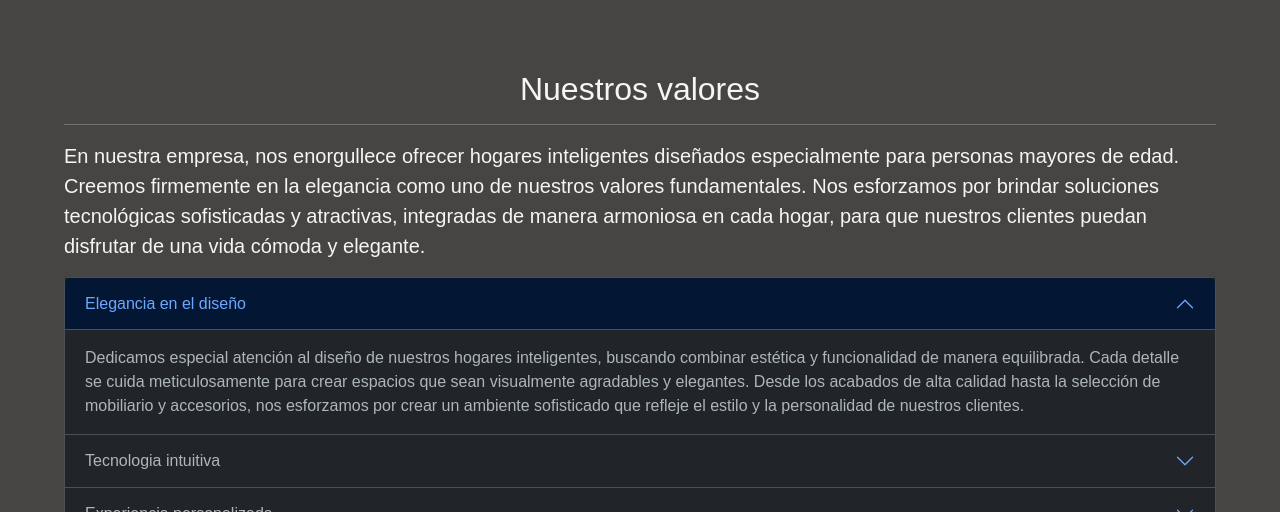
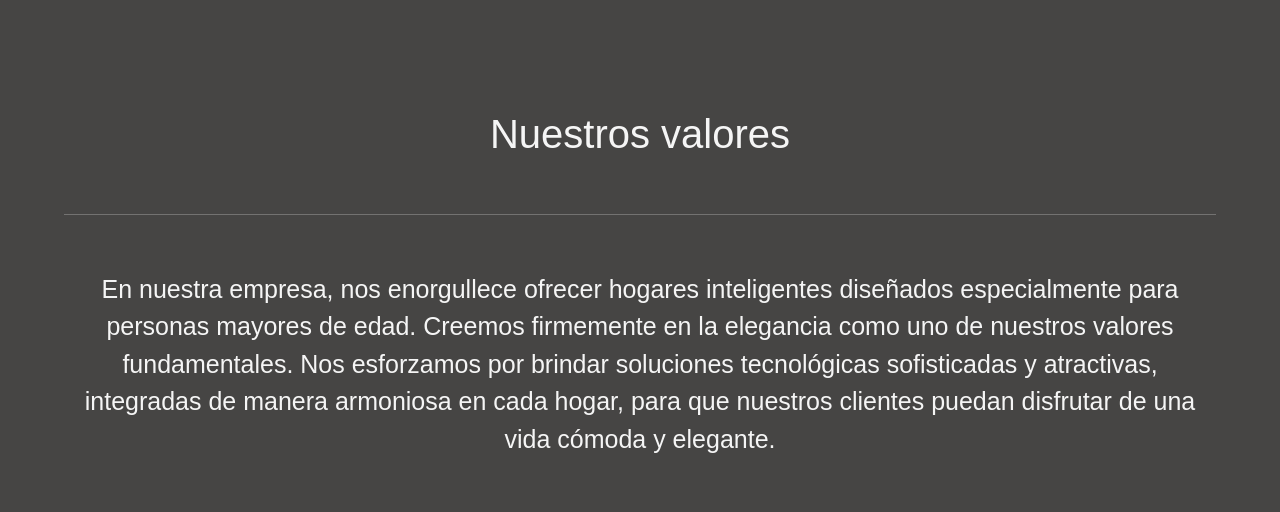
Before and after one commit to mbottelli/sanctuary-43010, a plain HTML site: page index.html in a window 1280 px wide. Shown: the part 1709-2221 px from the top of the page. Drawn offline with nearby package versions, Linux system fonts and the light colour scheme; a web font is replaced by a local one.

Commit message:
valores emprolijados

```diff
--- a/css/style.css
+++ b/css/style.css
@@ -116,7 +116,6 @@ header nav ul li a{
     height: 300px;
     align-self: center;
 }
-
 @media screen and (max-width: 991px) {
     .div1{
         flex-direction: column;
@@ -144,9 +143,14 @@ header nav ul li a{
 }
 .valores h2{
     text-align: center;
+    padding: 5vh 0 5vh 0;
+    font-size: 40px;
 }
 .valores p{
     font-size: 20px;
+    padding: 5vh 0 5vh 0;
+    text-align: center;
+    font-size: 25px;
 }
 
 /* -----NEWSLETTER----- */
--- a/index.html
+++ b/index.html
@@ -41,15 +41,15 @@
             <h2>Hogares elegantes, vida perfecta</h2>
             <p>Bienvenido a un mundo de lujo moderno y facilidad en cada rincón de tu hogar. Nuestros Hogares Inteligentes, creados especialmente para la generación dorada, te permiten disfrutar de la comodidad de la tecnología inteligente sin comprometer la belleza y sofisticación que te mereces</p>
         </div>
-        <div class="div1"> <!-- Pensar que poner acá, introducción a la empresa?-->
+        <div class="div1">
             <div>
-                <h2>Titulo</h2>
+                <h2>Moderno y Accesible</h2>
                 <hr>
                 <p>Nuestra pasión por la elegancia y el confort nos impulsa a buscar constantemente nuevas formas de mejorar la vida de nuestros clientes, brindándoles hogares inteligentes que les permitan disfrutar de una vida plena y enriquecedora. Desde sistemas de automatización intuitivos hasta soluciones de seguridad avanzadas, cada elemento en nuestros hogares ha sido cuidadosamente seleccionado para proporcionar la máxima comodidad y tranquilidad.</p>
             </div>
             <img src="img/smarthome1.jpg" class="img-fluid" alt="">
         </div>
-        <div class="valores">  <!-- Analizar formateo, puede quedar mejor? -->
+        <div class="valores">  <!-- Posiblemente customizar mas adelante con SASS -->
             <h2>Nuestros valores</h2>
             <hr>
             <div>
```
